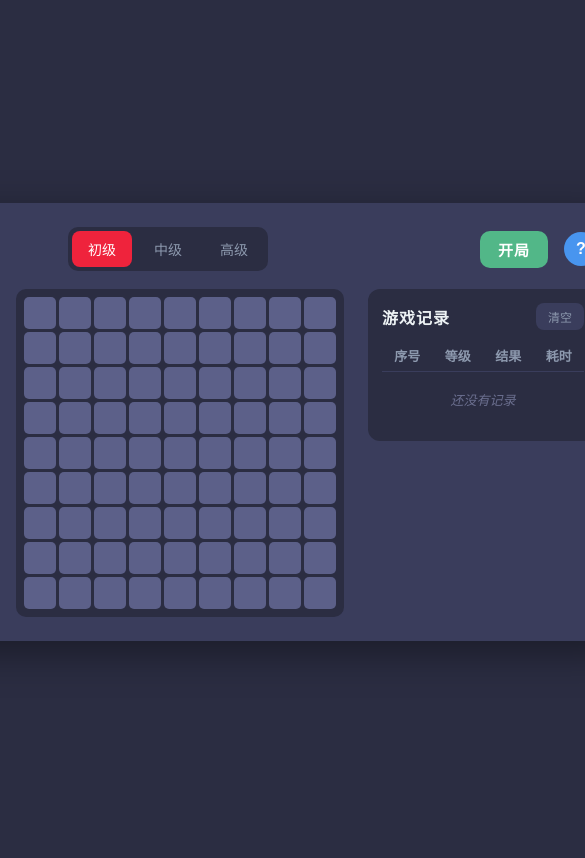
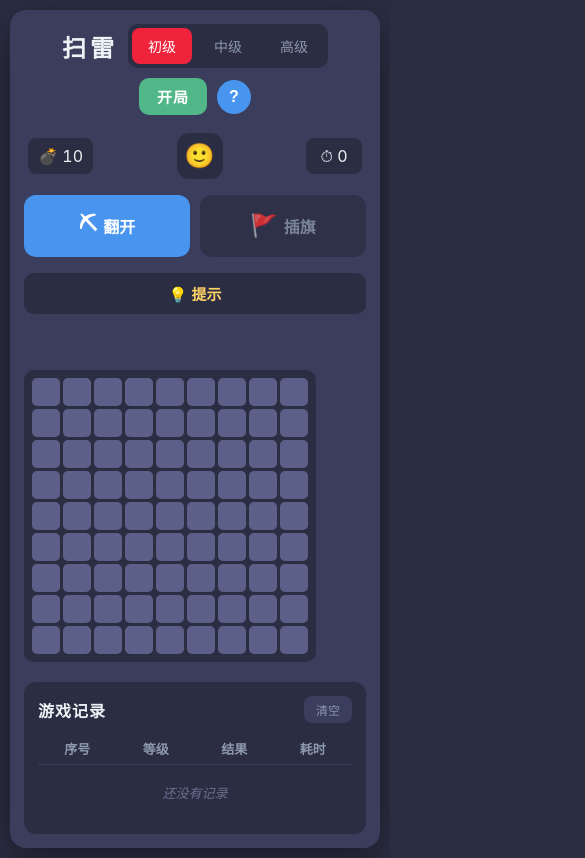
Before and after one commit to JuuW/minesweeper, a plain HTML site: page index.html in a window 390 px wide. Shown: the top 858 px of the page, 585 px wide, since content can reach past the window. Drawn offline with Linux system fonts and the light colour scheme.

Commit message:
Add responsive layout for mobile/narrow screens
Stack the three columns vertically, allow the title bar to wrap, make
the board horizontally scrollable, and drive cell size via a CSS var so
one media query shrinks cells on small phones.

```diff
--- a/script.js
+++ b/script.js
@@ -177,7 +177,7 @@ function render() {
     hintMsgEl.textContent = '';
     hintMsgEl.className = 'hint-msg';
   }
-  boardEl.style.gridTemplateColumns = `repeat(${config.cols}, 32px)`;
+  boardEl.style.gridTemplateColumns = `repeat(${config.cols}, var(--cell-size, 32px))`;
   boardEl.innerHTML = '';
   for (let r = 0; r < config.rows; r++) {
     for (let c = 0; c < config.cols; c++) {
--- a/style.css
+++ b/style.css
@@ -2,6 +2,10 @@
   margin: 0;
   padding: 0;
   box-sizing: border-box;
+}
+
+:root {
+  --cell-size: 32px;
 }
 
 body {
@@ -361,8 +365,8 @@ h1 {
 
 .cell {
   position: relative;
-  width: 32px;
-  height: 32px;
+  width: var(--cell-size);
+  height: var(--cell-size);
   border: none;
   border-radius: 5px;
   background: #5c6089;
@@ -567,3 +571,59 @@ h1 {
 .help-list b { color: #ffd166; }
 
 .help-dialog .dialog-btn { width: 100%; }
+
+/* —————————————— 手机 / 窄屏适配 —————————————— */
+@media (max-width: 820px) {
+  body {
+    align-items: flex-start;
+    padding: 10px;
+  }
+
+  .game {
+    width: 100%;
+    max-width: 100%;
+    padding: 14px;
+  }
+
+  /* 标题栏允许换行,难度选择不再用 auto margin 顶出屏幕 */
+  .title-bar {
+    flex-wrap: wrap;
+    gap: 10px;
+    justify-content: center;
+  }
+  h1 { font-size: 24px; }
+  .title-bar .level-select { margin: 0; }
+
+  /* 三栏改为纵向堆叠 */
+  .layout {
+    flex-direction: column;
+    align-items: stretch;
+    gap: 16px;
+  }
+
+  .sidebar,
+  .records {
+    width: 100%;
+  }
+
+  /* 棋盘外层可横向滚动,避免高级难度溢出屏幕 */
+  .board-wrap {
+    overflow-x: auto;
+    -webkit-overflow-scrolling: touch;
+    padding-bottom: 4px;
+  }
+
+  .records-table {
+    max-height: 260px;
+  }
+}
+
+/* 更窄的手机:缩小格子,让初/中级也能完整显示 */
+@media (max-width: 480px) {
+  :root {
+    --cell-size: 28px;
+  }
+  .cell {
+    font-size: 15px;
+  }
+}
```
